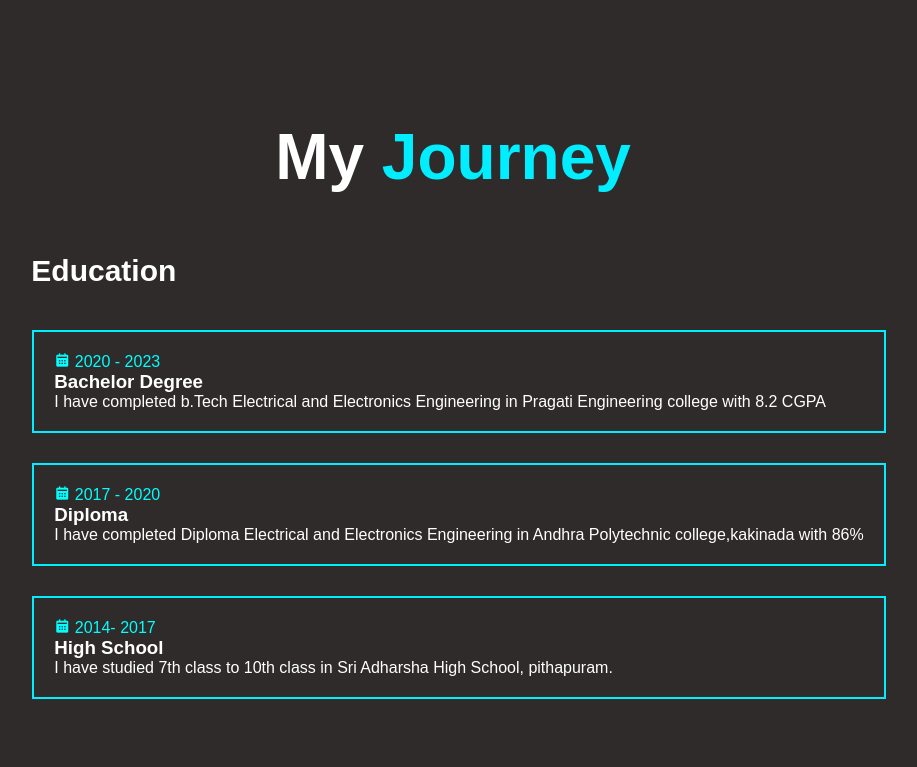
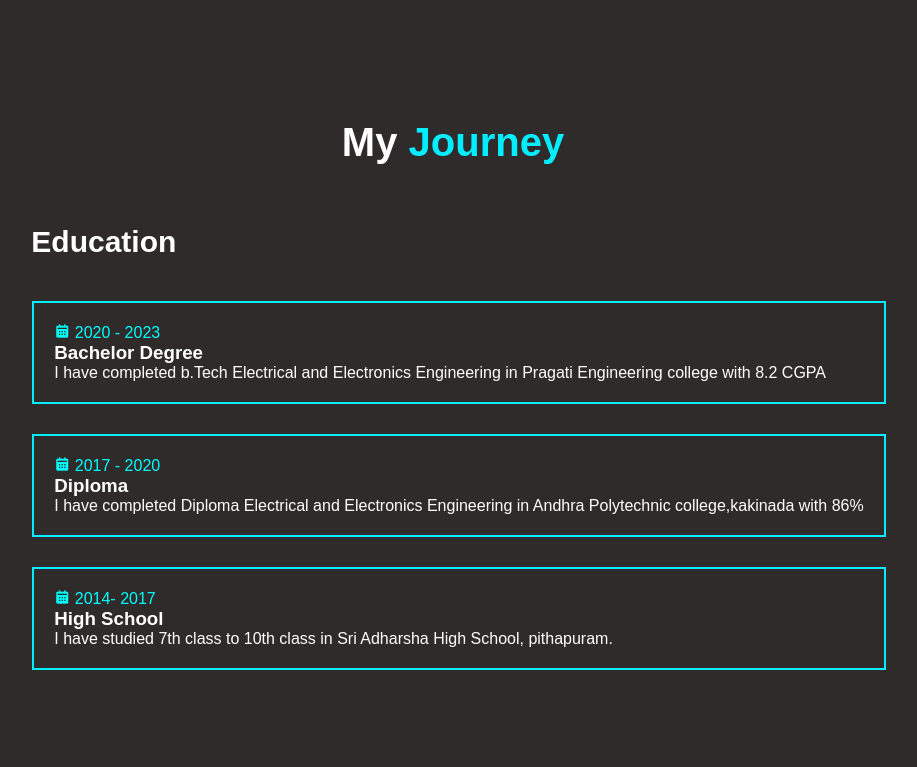
Before and after one commit to bhavaniprasad2001/web, a plain HTML site: page index.html in a window 1280 px wide. Shown: the part 800-1567 px from the top of the page, without its empty margins (187-1104 px from the left). Drawn offline with nearby package versions, Linux system fonts and the light colour scheme.

Commit message:
Update ex.css

```diff
--- a/ex.css
+++ b/ex.css
@@ -179,8 +179,8 @@ body{
 
 }
 .headp{
-    font-size: 5vw;
-    text-align: justify;
+    font-size: 40px;
+    text-align: auto;
     padding-bottom: 40px;
     color: white;
 }
```
